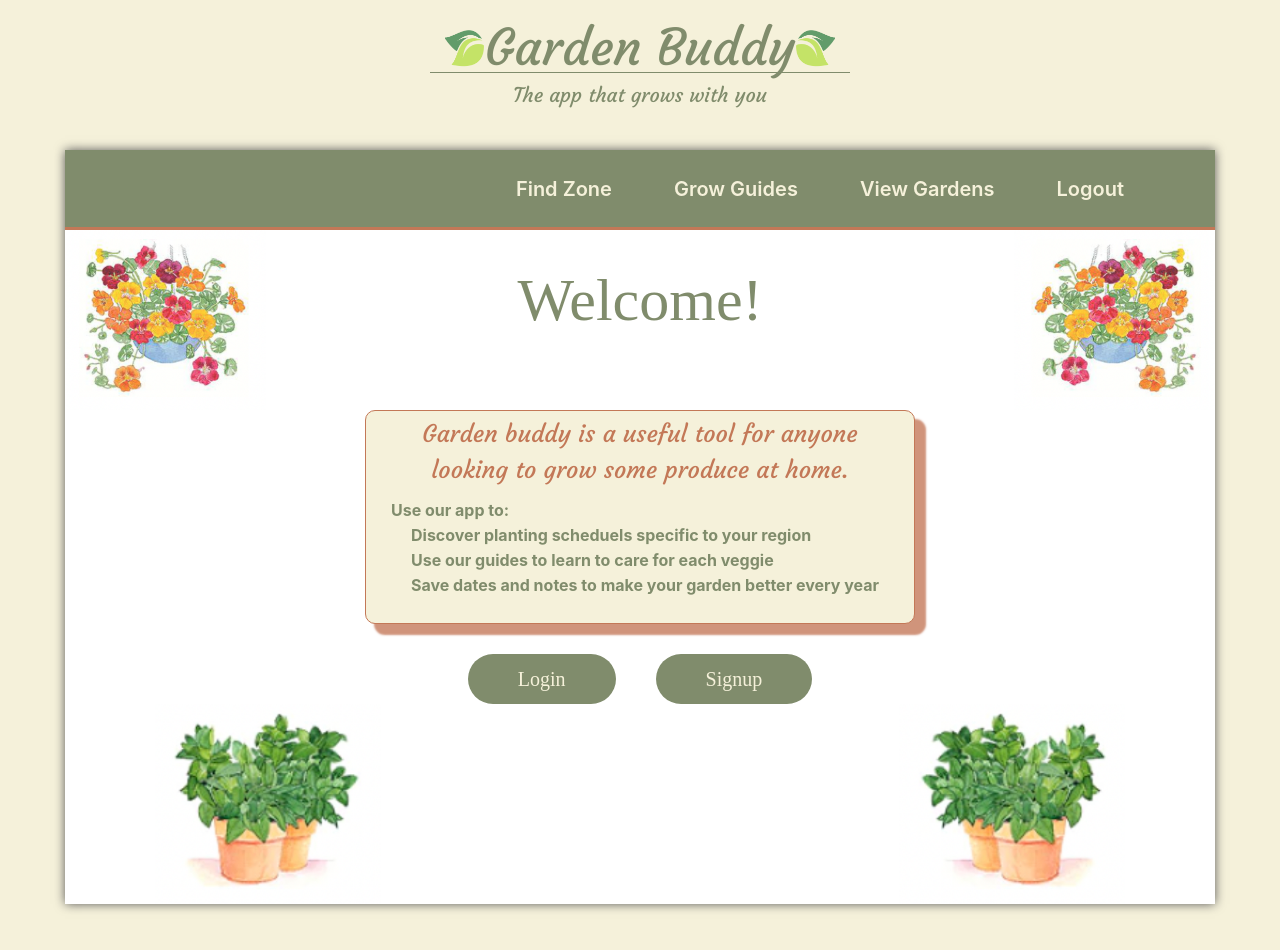
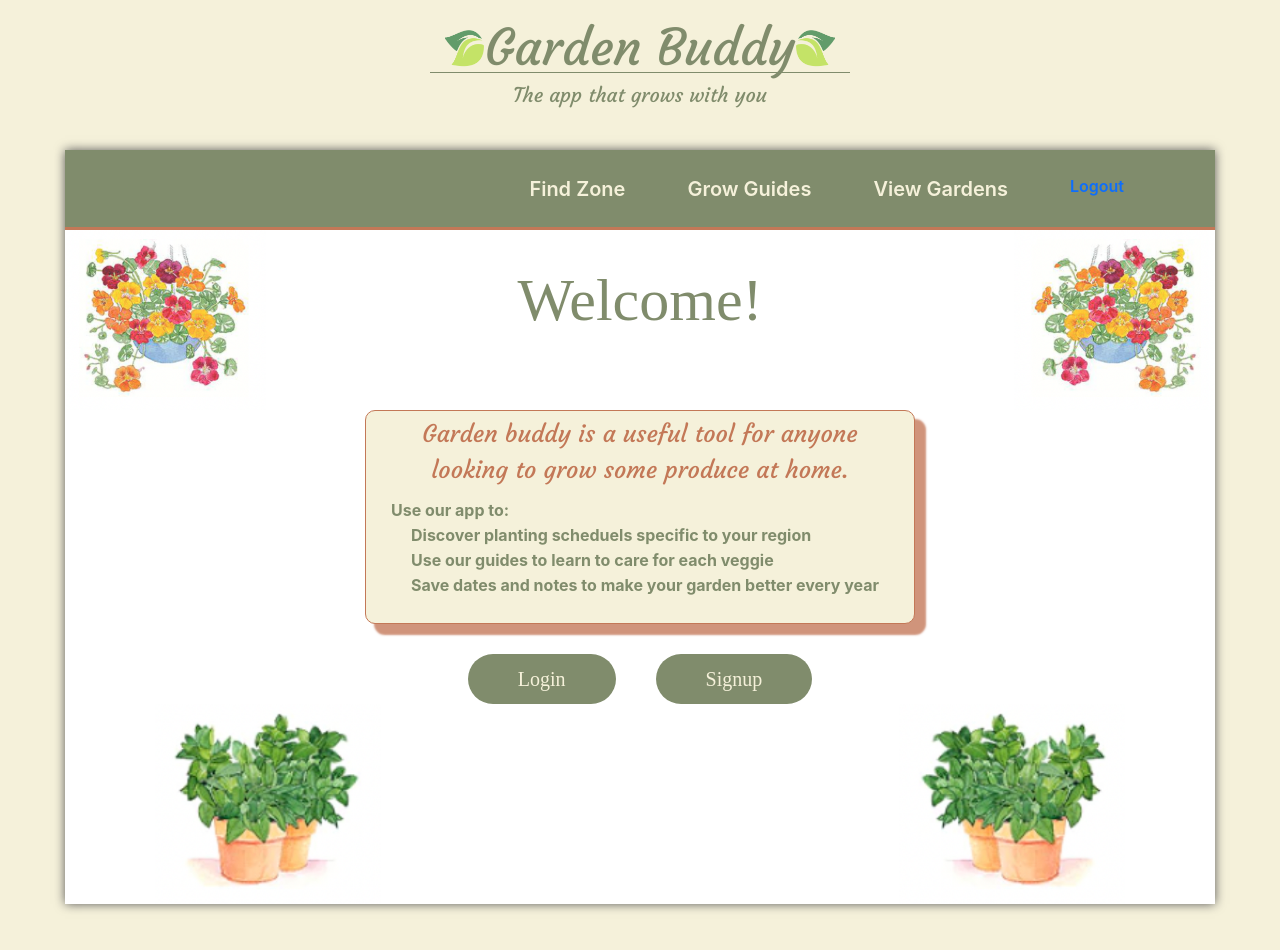
Before and after one commit to jkwalsh127/garden-buddy, a React (Create React App) app in the folder client/: page / in a window 1280 px wide. Shown: the top 950 px of the page. Built offline with nearby package versions, Linux system fonts and the light colour scheme.

Commit message:
fix logout active link bug

```diff
--- a/client/src/components/Header.js
+++ b/client/src/components/Header.js
@@ -30,7 +30,7 @@ const Header = () => {
             <NavLink style={navLinkStyles} className="nav-link" to="/gardens">
               View Gardens
             </NavLink>
-            <NavLink style={navLinkStyles} className="nav-link" onClick={logout} to="/login">
+            <NavLink className="nav-link" onClick={logout} to="/login">
                 Logout
             </NavLink>
           </>
```
